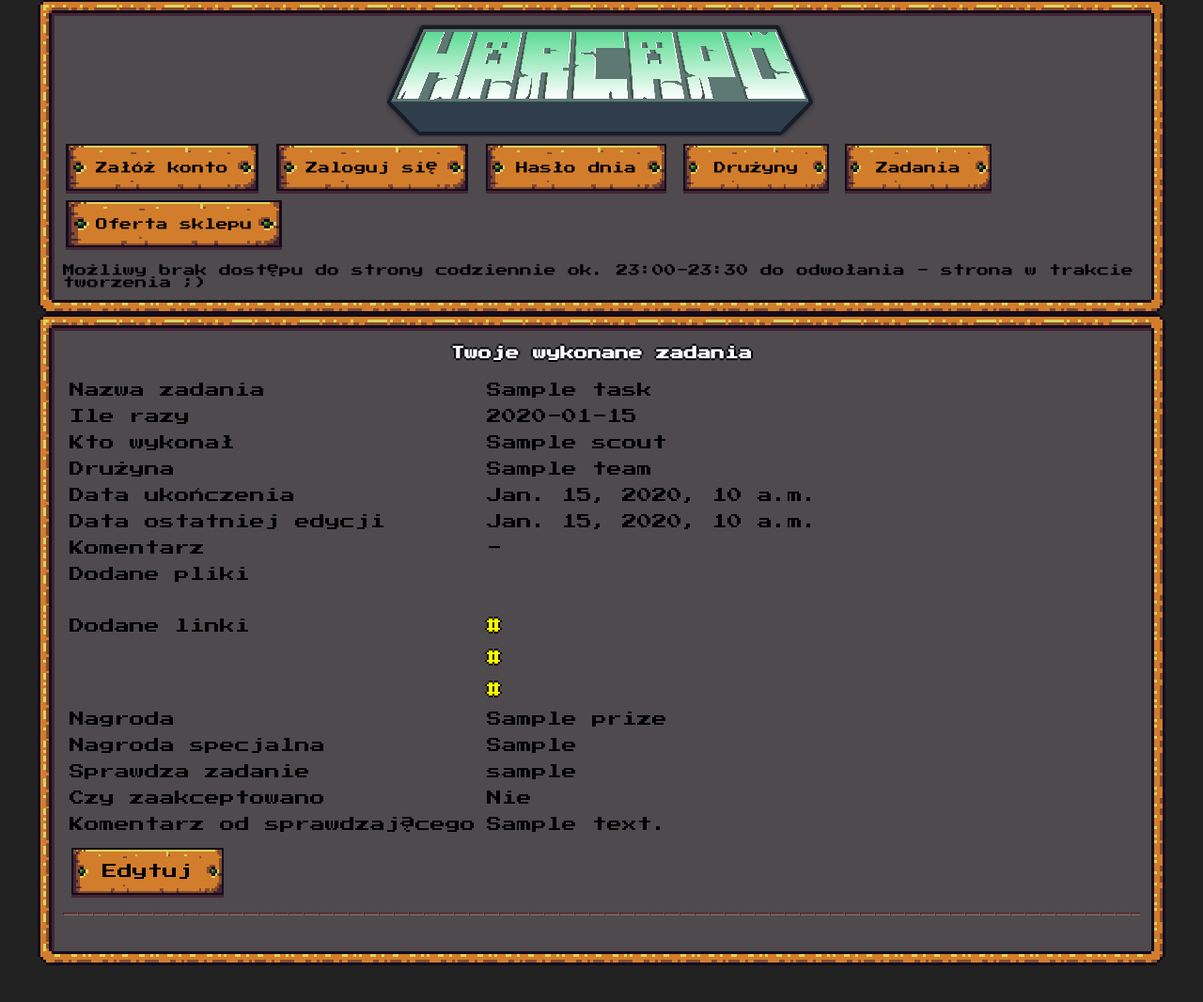
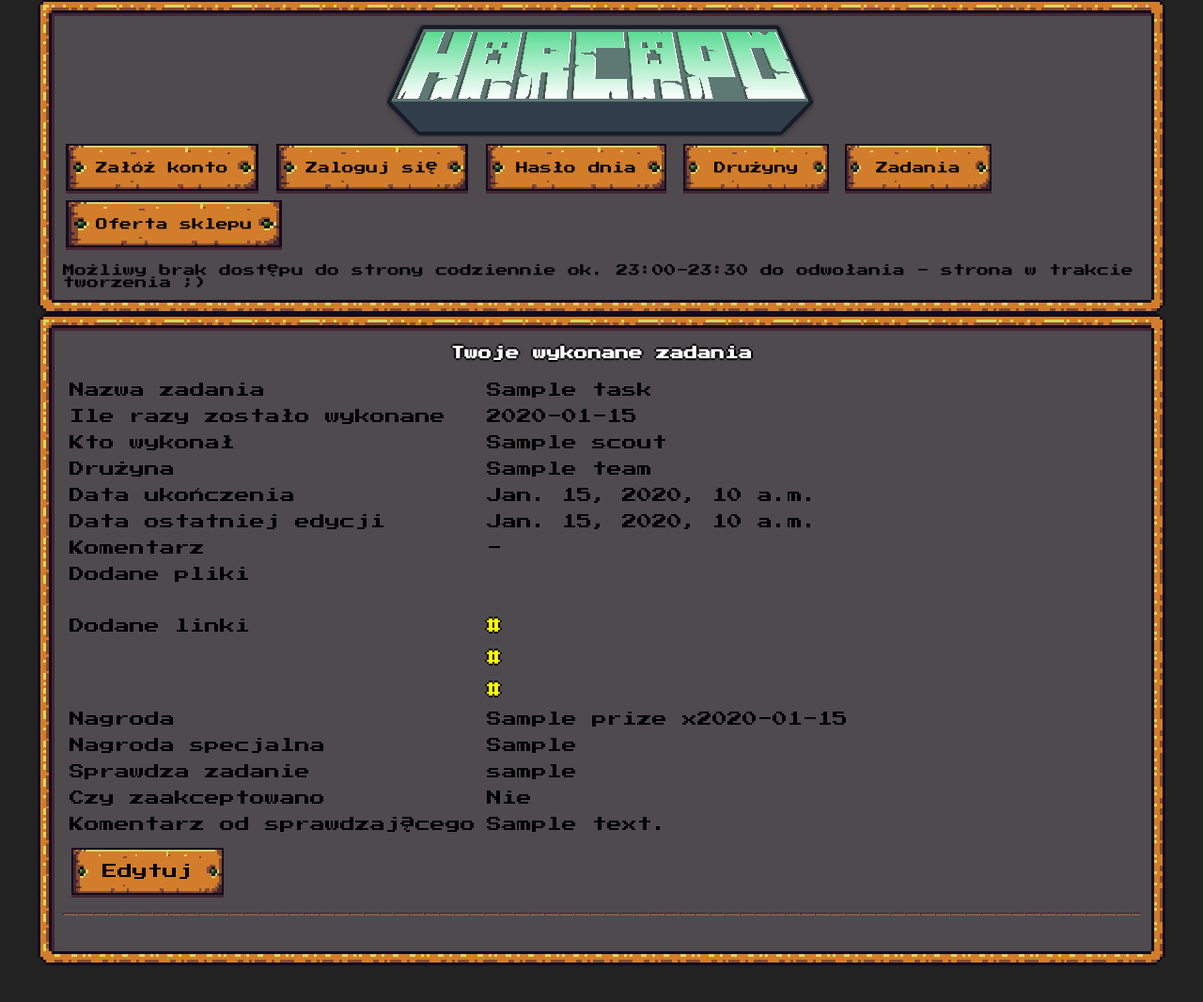
Before and after one commit to zkunik/harc_game_web, a Django app: template harc_game_web/apps/tasks/templates/tasks/list_completed_tasks.html in a window 1280 px wide. Shown: the part 21-1087 px from the top of the page at 94% size. Run offline with Django 3.2, Linux system fonts and the light colour scheme; the template is opened without the code that fills it: most values are stand-ins (such as "Sample title", 1, 10 or a date in 2020).

Commit message:
Update documented_task_table.html

```diff
--- a/harc_game_web/apps/tasks/templates/tasks/documented_task_table.html
+++ b/harc_game_web/apps/tasks/templates/tasks/documented_task_table.html
@@ -1,5 +1,5 @@
 <tr><td>Nazwa zadania</td><td>{{ task.task.name }}</td></tr>
-<tr><td>Ile razy</td><td>{{ task.how_many_times }}</td></tr>
+<tr><td>Ile razy zostało wykonane</td><td>{{ task.how_many_times }}</td></tr>
 <tr><td>Kto wykonał</td><td>{{ task.user.scout }}</td></tr>
 <tr><td>Drużyna</td><td>{{ task.user.scout.team }}</td></tr>
 <tr><td>Data ukończenia</td><td>{{ task.date_completed }}</td></tr>
@@ -14,7 +14,7 @@
 <tr><td></td><td><a href="{{ task.link2 }}">{{ task.link2|default:"" }}</a></td></tr>
 <tr><td></td><td><a href="{{ task.link3 }}">{{ task.link3|default:"" }}</a></td></tr>
 {% if task.task.prize %}
-<tr><td>Nagroda</td><td>{{ task.task.prize }}</td></tr>
+<tr><td>Nagroda</td><td>{{ task.task.prize }} x{{ task.how_many_times }}</td></tr>
 {% endif %}
 {% if task.task.extra_prize %}
 <tr><td>Nagroda specjalna</td><td>{{ task.task.extra_prize }}</td></tr>
```
